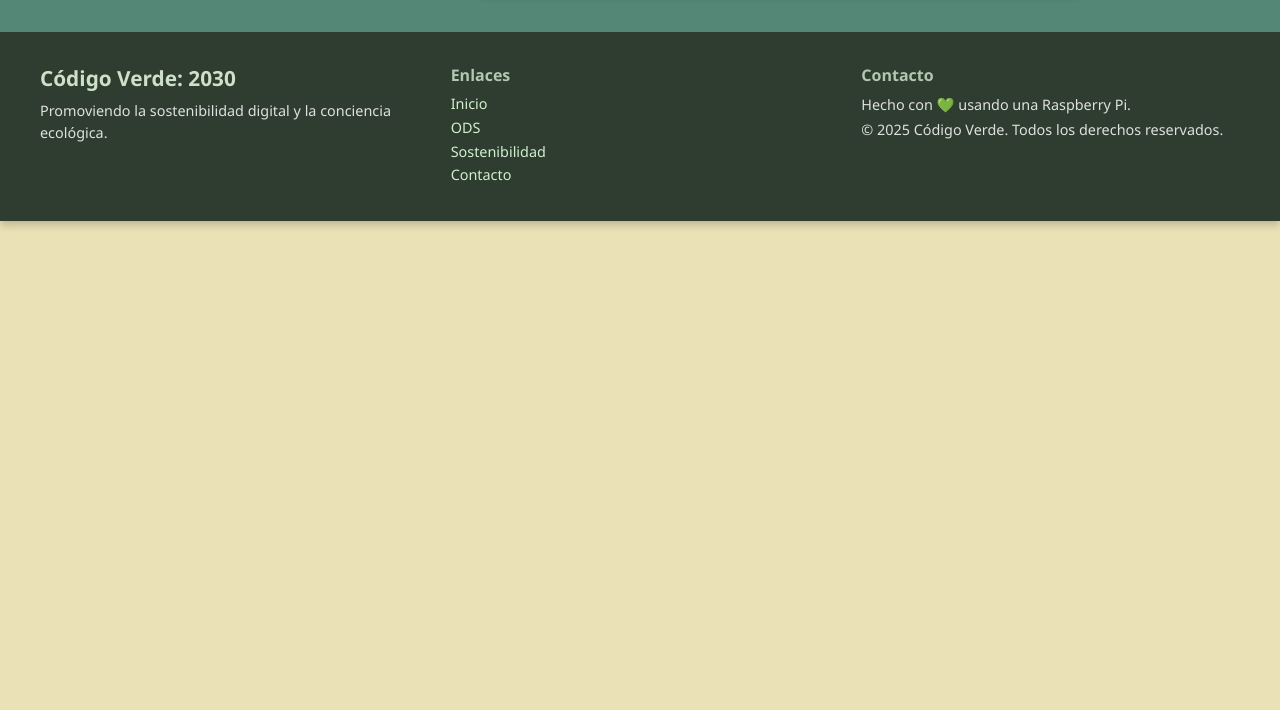
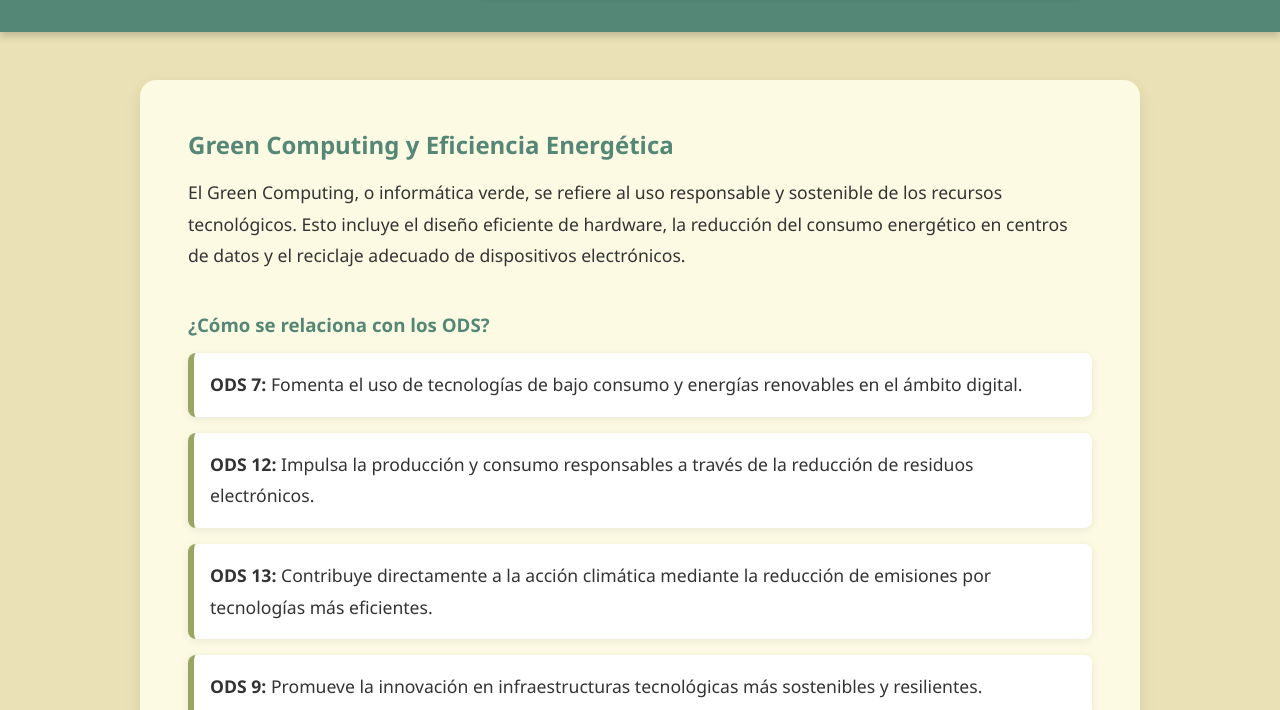
Before and after one commit to Lmrocio/Proyecto_sostenibilidad, a plain HTML site: page greencomputing.html in a window 1280 px wide. Shown: the part 88-798 px from the top of the page. Drawn offline with Linux system fonts and the light colour scheme.

Commit message:
Green computing terminado.

```diff
--- a/css/style.css
+++ b/css/style.css
@@ -264,3 +264,44 @@ section {
 .footer__link:hover {
     color: #a5e2a5;
 }
+
+
+.green-main {
+    padding: 3rem;
+    max-width: 1000px;
+    margin: 3rem auto;
+    background-color: var(--beige-claro);
+    border-radius: 1rem;
+    box-shadow: 0 6px 16px rgba(0, 0, 0, 0.1);
+}
+.green-main section {
+    margin-bottom: 2.5rem;
+}
+
+.green-main h2,
+.green-main h3 {
+    color: var(--verde-principal);
+    margin-bottom: 1rem;
+}
+
+.green-intro p,
+.green-conclusion p,
+.green-ods ul {
+    font-size: 1.1rem;
+    line-height: 1.8;
+    color: var(--texto-oscuro);
+}
+
+.green-ods ul {
+    list-style: none;
+    padding-left: 0;
+}
+
+.green-ods li {
+    background-color: #ffffff;
+    border-left: 6px solid var(--verde-oliva);
+    padding: 1rem;
+    margin-bottom: 1rem;
+    border-radius: 0.5rem;
+    box-shadow: 0 2px 8px rgba(0,0,0,0.08);
+}
--- a/greencomputing.html
+++ b/greencomputing.html
@@ -19,6 +19,31 @@
     <button class="eco-toggle" title="Activar modo ecológico">🌱</button>
   </header>
 
+  <main class="green-main">
+    <section class="green-intro">
+      <h2>Green Computing y Eficiencia Energética</h2>
+      <p>
+        El Green Computing, o informática verde, se refiere al uso responsable y sostenible de los recursos tecnológicos. Esto incluye el diseño eficiente de hardware, la reducción del consumo energético en centros de datos y el reciclaje adecuado de dispositivos electrónicos.
+      </p>
+    </section>
+
+    <section class="green-ods">
+      <h3>¿Cómo se relaciona con los ODS?</h3>
+      <ul>
+        <li><strong>ODS 7:</strong> Fomenta el uso de tecnologías de bajo consumo y energías renovables en el ámbito digital.</li>
+        <li><strong>ODS 12:</strong> Impulsa la producción y consumo responsables a través de la reducción de residuos electrónicos.</li>
+        <li><strong>ODS 13:</strong> Contribuye directamente a la acción climática mediante la reducción de emisiones por tecnologías más eficientes.</li>
+        <li><strong>ODS 9:</strong> Promueve la innovación en infraestructuras tecnológicas más sostenibles y resilientes.</li>
+      </ul>
+    </section>
+
+    <section class="green-conclusion">
+      <h3>Una herramienta clave para un futuro sostenible</h3>
+      <p>
+        Integrar principios de eficiencia energética en el diseño, uso y gestión de la tecnología es esencial para alcanzar los Objetivos de Desarrollo Sostenible. Adoptar el Green Computing no solo beneficia al planeta, sino que también representa una oportunidad para innovar de forma ética y responsable.
+      </p>
+    </section>
+  </main>
 
   <footer class="footer">
     <div class="footer__container">
```
